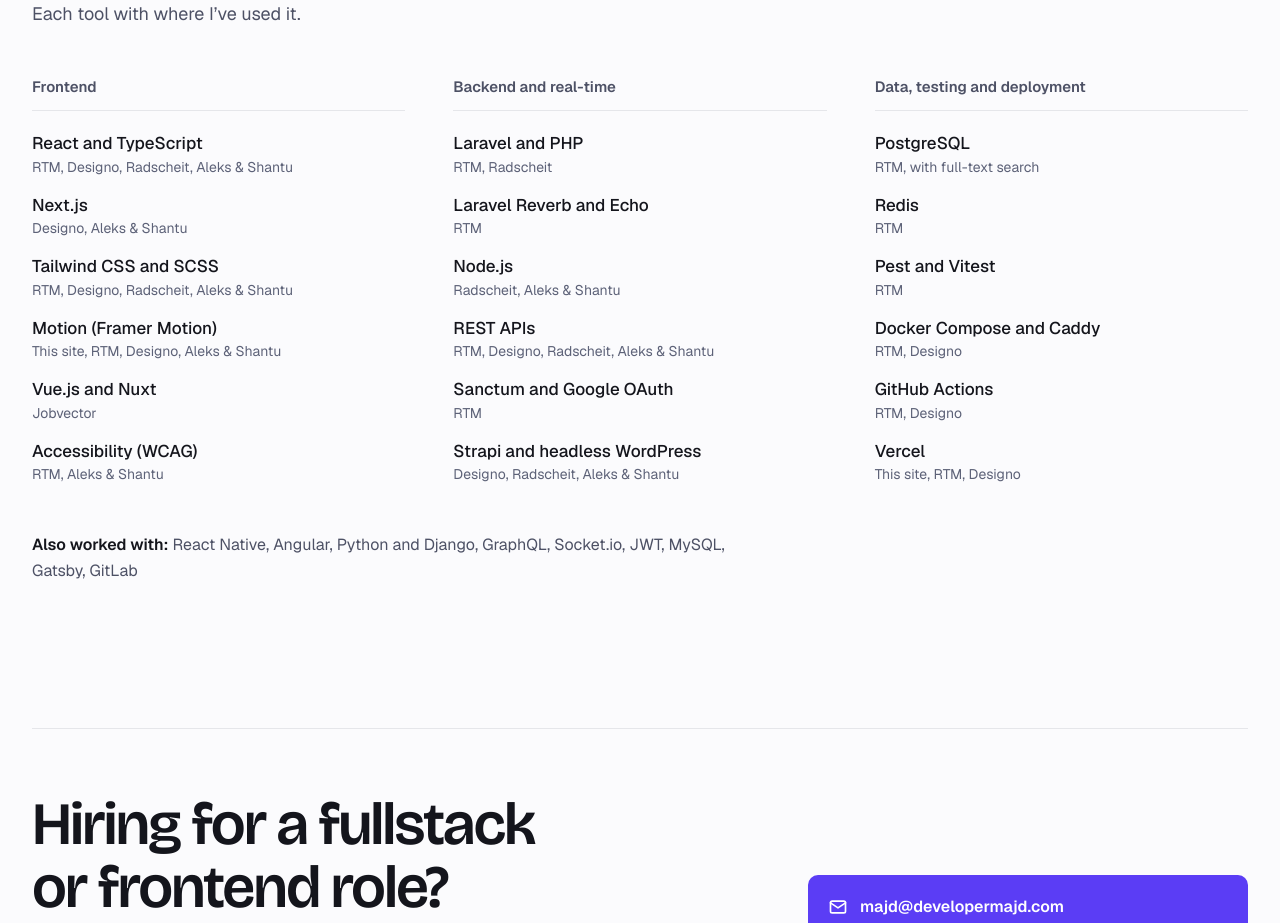
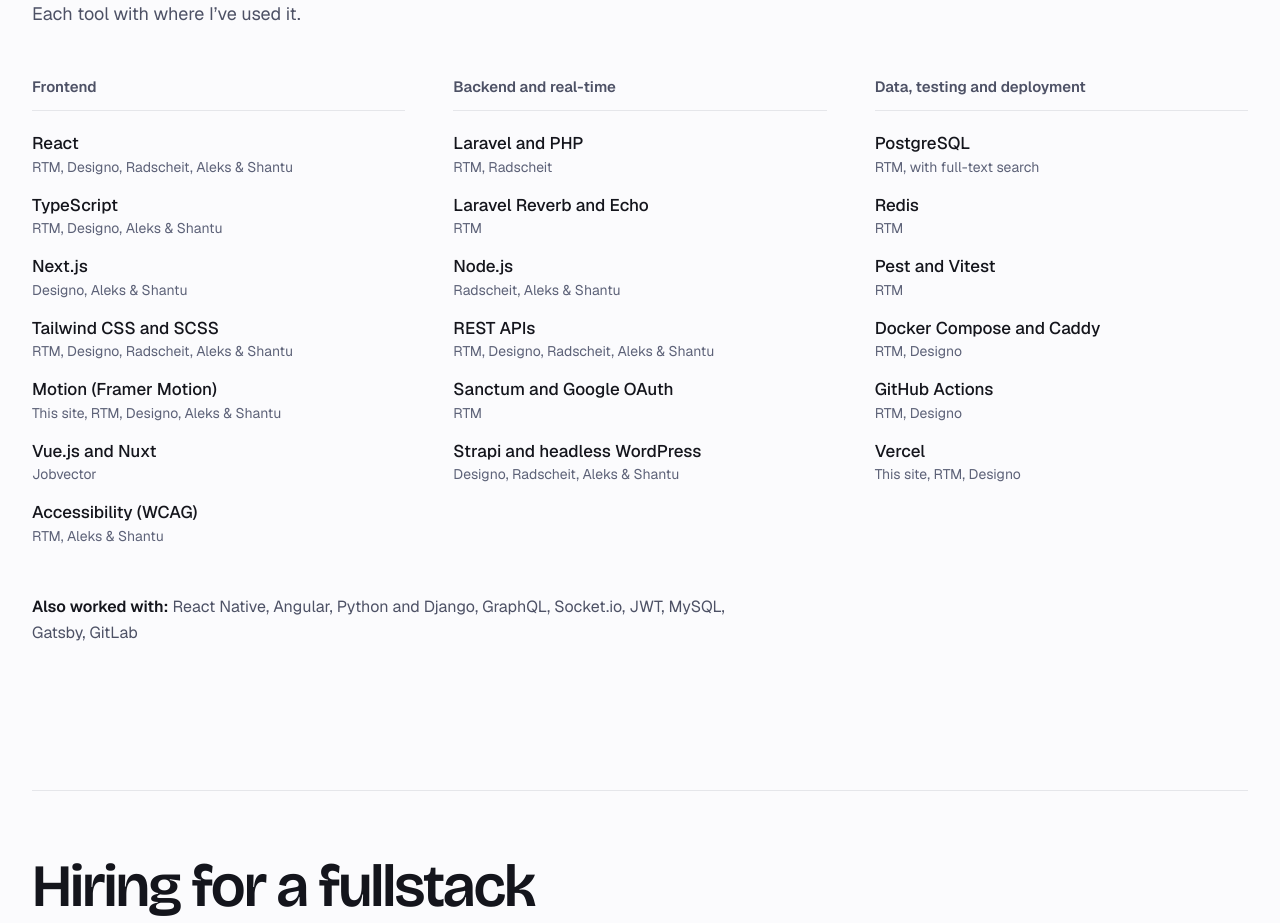
Before and after one commit to DeveloperMajd/portfolio, a Next.js app: page /en in a window 1280 px wide. Shown: the part 3860-4783 px from the top of the page. Built offline with nearby package versions, Linux system fonts and the light colour scheme.

Commit message:
List React and TypeScript separately in the stack

```diff
--- a/app/[lang]/dictionaries/de.ts
+++ b/app/[lang]/dictionaries/de.ts
@@ -185,7 +185,8 @@ export const de: Dictionary = {
       {
         title: "Frontend",
         items: [
-          { name: "React und TypeScript", where: "RTM, Designo, Radscheit, Aleks & Shantu" },
+          { name: "React", where: "RTM, Designo, Radscheit, Aleks & Shantu" },
+          { name: "TypeScript", where: "RTM, Designo, Aleks & Shantu" },
           { name: "Next.js", where: "Designo, Aleks & Shantu" },
           { name: "Tailwind CSS und SCSS", where: "RTM, Designo, Radscheit, Aleks & Shantu" },
           { name: "Motion (Framer Motion)", where: "Diese Website, RTM, Designo, Aleks & Shantu" },
--- a/app/[lang]/dictionaries/en.ts
+++ b/app/[lang]/dictionaries/en.ts
@@ -183,7 +183,8 @@ export const en = {
       {
         title: "Frontend",
         items: [
-          { name: "React and TypeScript", where: "RTM, Designo, Radscheit, Aleks & Shantu" },
+          { name: "React", where: "RTM, Designo, Radscheit, Aleks & Shantu" },
+          { name: "TypeScript", where: "RTM, Designo, Aleks & Shantu" },
           { name: "Next.js", where: "Designo, Aleks & Shantu" },
           { name: "Tailwind CSS and SCSS", where: "RTM, Designo, Radscheit, Aleks & Shantu" },
           { name: "Motion (Framer Motion)", where: "This site, RTM, Designo, Aleks & Shantu" },
```
